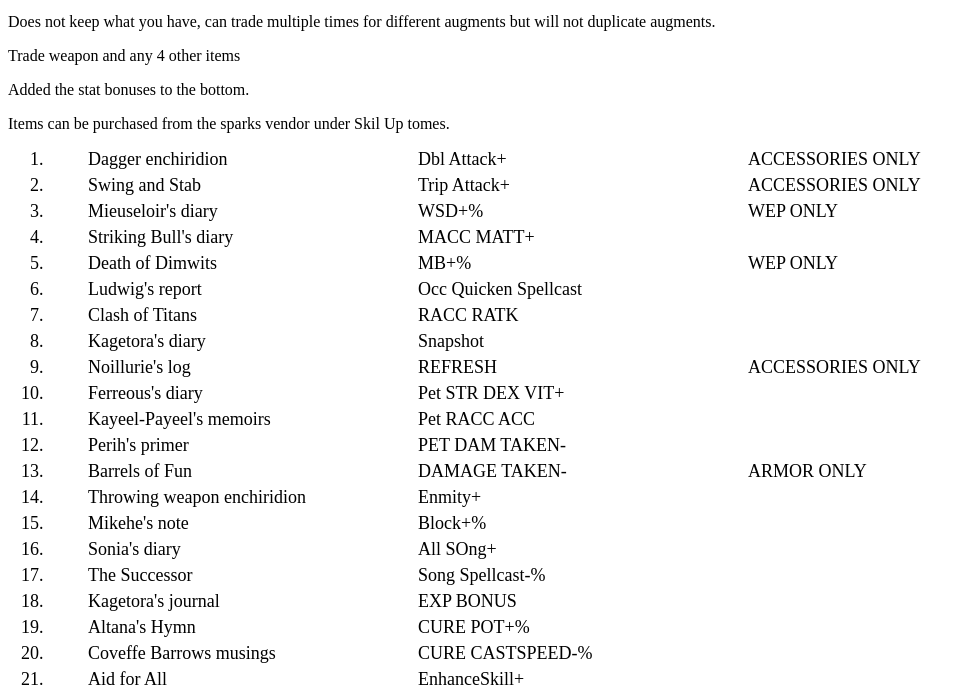
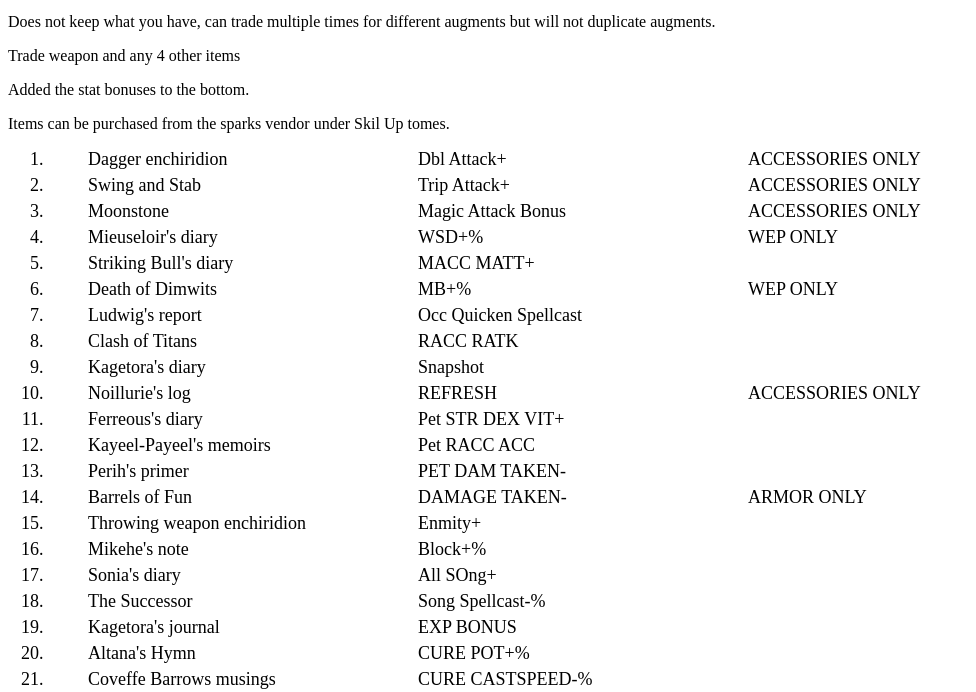
Before and after one commit to npropst78/ffxiaug, a plain HTML site: page index.html in a window 1280 px wide. Shown: the part 101-793 px from the top of the page, without its empty margins (0-976 px from the left). Drawn offline with Linux system fonts and the light colour scheme.

Commit message:
New aug files

```diff
--- a/index.html
+++ b/index.html
@@ -40,6 +40,7 @@
 <ul>
     <li><span>Dagger enchiridion</span><span>Dbl Attack+</span><span>ACCESSORIES ONLY</span></li>
     <li><span>Swing and Stab</span><span>Trip Attack+</span><span>ACCESSORIES ONLY</span></li>
+    <li><span>Moonstone</span><span>Magic Attack Bonus</span><span>ACCESSORIES ONLY</span></li>
     <li><span>Mieuseloir's diary</span><span>WSD+%</span><span>WEP ONLY</span></li>
     <li><span>Striking Bull's diary</span><span>MACC MATT+</span><span></span></li>
     <li><span>Death of Dimwits</span><span>MB+%</span><span>WEP ONLY</span></li>
@@ -73,8 +74,8 @@
     <li><span>Flint Stone</span><span>ACC+</span><span></span></li>
     <li><span>Yagudo Feather</span><span>Evasion+</span><span></span></li>
     <li><span>Lapis Lazuli</span><span>Fastcast</span><span></span></li>
+    <li><span>Spool of Silk Thread</span><span>Store TP</span><span></span></li>
     <li><span>Lightning Crystal</span><span>DEX</span><span></span></li>
-    <li><span>Spool of Silk Thread</span><span>Store TP</span><span></span></li>
     <li><span>Wind Crystal</span><span>AGI</span><span></span></li>
     <li><span>Fire Crystal</span><span>STR</span><span></span></li>
     <li><span>Earth Crystal</span><span>VIT</span><span></span></li>
```
